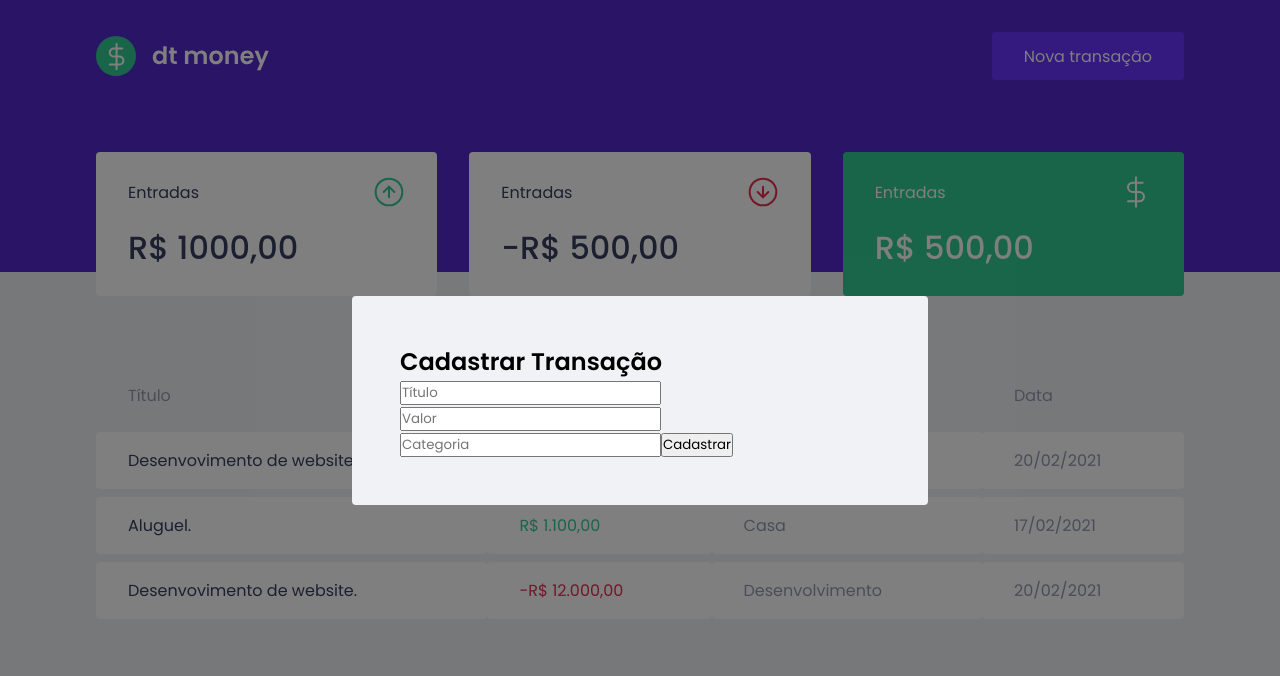
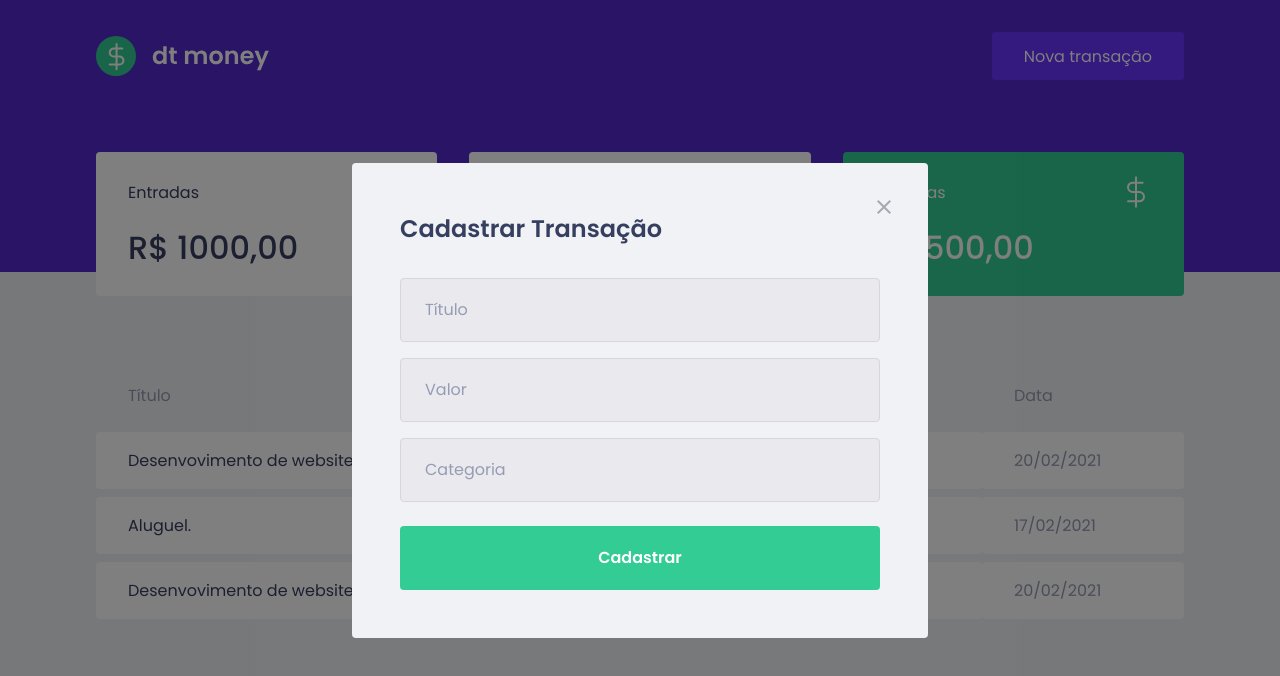
Before and after one commit to DevKleber/dt-money, a React (Create React App) app: page / in a window 1280 px wide. Both pictures are taken after a click on the button "Nova transação". Shown: the top 676 px of the page. Built offline with nearby package versions, Linux system fonts and the light colour scheme; no server answers; what miragejs would draw is missing.

Commit message:
estilizando input mais modal close.

```diff
--- a/src/components/NewTransactionModal/index.tsx
+++ b/src/components/NewTransactionModal/index.tsx
@@ -1,4 +1,5 @@
 import Modal from "react-modal";
+import closeImg from "../../assets/close.svg";
 import { Container } from "./styles";
 
 Modal.setAppElement("#root");
@@ -19,6 +20,13 @@
 			overlayClassName="react-modal-overlay"
 			className="react-modal-content"
 		>
+			<button
+				type="button"
+				onClick={onRequestClose}
+				className="react-modal-close"
+			>
+				<img src={closeImg} alt="Fechar modal." />
+			</button>
 			<Container>
 				<h2>Cadastrar Transação</h2>
 
--- a/src/components/NewTransactionModal/styles.ts
+++ b/src/components/NewTransactionModal/styles.ts
@@ -1,3 +1,49 @@
 import styled from "styled-components";
 
-export const Container = styled.form``;
+export const Container = styled.form`
+	h2 {
+		color: var(--text-title);
+		font-size: 1.5rem;
+		margin-bottom: 2rem;
+	}
+
+	input {
+		width: 100%;
+		padding: 0 1.5rem;
+		height: 4rem;
+		border-radius: 0.25rem;
+
+		border: 1px solid #d7d7d7;
+		background: #e9e9ee;
+
+		font-weight: 400;
+		font-size: 1rem;
+
+		&::placeholder {
+			color: var(--text-body);
+		}
+
+		& + input {
+			margin-top: 1rem;
+		}
+	}
+
+	button[type="submit"] {
+		width: 100%;
+		padding: 0 1.5rem;
+		height: 4rem;
+		background: var(--green);
+		color: #fff;
+		border-radius: 0.25rem;
+		border: 0;
+		font-size: 1rem;
+		margin-top: 1.5rem;
+		font-weight: 600;
+
+		transition: filter 0.2s;
+
+		&:hover {
+			filter: brightness(0.9);
+		}
+	}
+`;
--- a/src/styles/global.ts
+++ b/src/styles/global.ts
@@ -82,4 +82,17 @@
 		border-radius: 0.25rem;
 
 	}
+	.react-modal-close{
+		position: absolute;
+		right: 1.5rem;
+		top: 1.5rem;
+		border: 0;
+		background: transparent;
+		transition: filter 0.2s;
+
+		&:hover{
+			filter: brightness(0.8);
+		}
+
+	}
 `;
```
